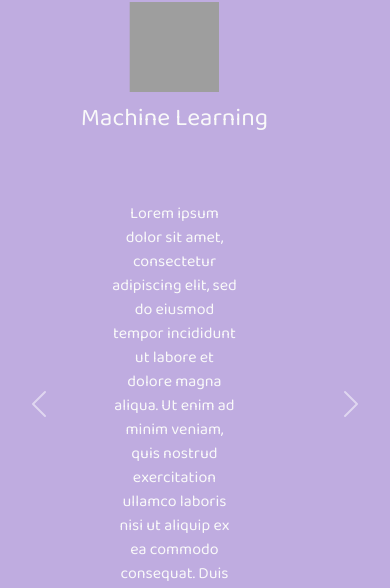
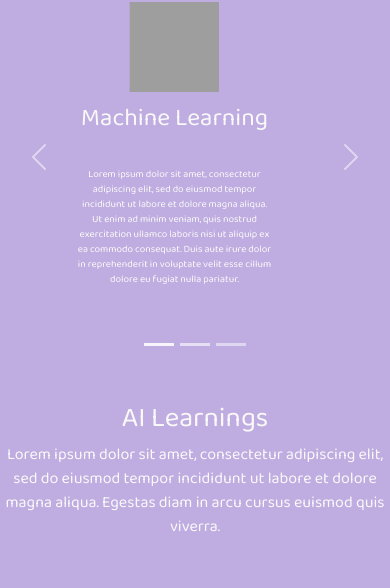
Before and after one commit to Jerico007/Bootstrap-site, a plain HTML site: page index.html in a window 390 px wide. Shown: the part 2507-3095 px from the top of the page. Drawn offline with nearby package versions, Linux system fonts and the light colour scheme; grey boxes are pictures that could not be loaded.

Commit message:
Update style.css

```diff
--- a/css/style.css
+++ b/css/style.css
@@ -4,8 +4,8 @@ body {
 
 /* Navbar Section */
 
-.navbar{
-  background-color:#645caa ;
+.navbar {
+  background-color: #645caa;
   padding: 0;
 }
 
@@ -24,7 +24,6 @@ body {
   color: white;
 }
 
-
 /* Title Section */
 
 #title {
@@ -37,10 +36,7 @@ body {
   font-family: "Baloo 2", cursive;
   color: #f9f9f9;
   line-height: 1.5;
-
 }
-
-
 
 .eye-catch {
   font-size: 2.5rem;
@@ -48,13 +44,10 @@ body {
 
 .row {
   margin: 0;
-
 }
 .main-title {
   padding-top: 2%;
 }
-
-
 
 .main-img {
   width: 90%;
@@ -154,7 +147,12 @@ p {
 }
 
 .inner-services-p {
-  padding: 60px;
+  padding: 33px;
+  margin: 0;
+  font-size: large;
+  /* display: block; */
+  display: inline-block;
+  width: 50%;
 }
 
 .content2 {
@@ -204,38 +202,33 @@ p {
   line-height: 1.5;
 }
 
-
 /* Footer section */
 
-#footer{
-
+#footer {
   text-align: center;
   padding-top: 35px;
   background-color: #645caa;
 }
 
-.footer-logos{
+.footer-logos {
   padding: 0 38px;
 }
 
-
-
-.footer-p{
+.footer-p {
   padding-top: 20px;
   margin: 0;
-  font-family: 'Ubuntu', sans-serif;
+  font-family: "Ubuntu", sans-serif;
   font-size: 1.3rem;
   color: antiquewhite;
   font-weight: 800;
 }
 
-.fa-brands{
+.fa-brands {
   color: #e8e8e8;
-
 }
 
 /* Responsive media Query */
-@media screen and (max-width:900px) {
+@media screen and (max-width: 900px) {
   .heading {
     text-align: center;
     padding: 51px;
@@ -260,8 +253,12 @@ p {
   }
 
   .inner-services-p {
-    padding: 60px;
-    text-align: center;
+    padding: 25px;
+    padding: auto;
+    margin: 0;
+    font-size: x-small;
+    display: inline-block;
+    width: 100%;
   }
 
   .card-img-top {
@@ -273,12 +270,11 @@ p {
     border-radius: 6%;
     background-color: black;
   }
-
 }
 
 /* Footer logos responsive for phone screens.*/
-@media screen and (max-width:378px) {
-  .footer-logos{
+@media screen and (max-width: 378px) {
+  .footer-logos {
     padding: 0 30px;
   }
 }
```
